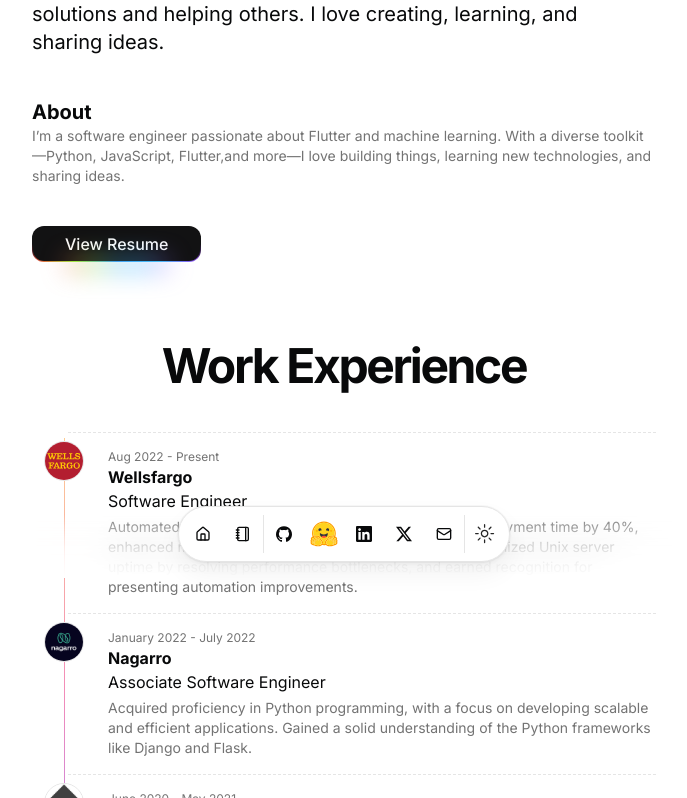
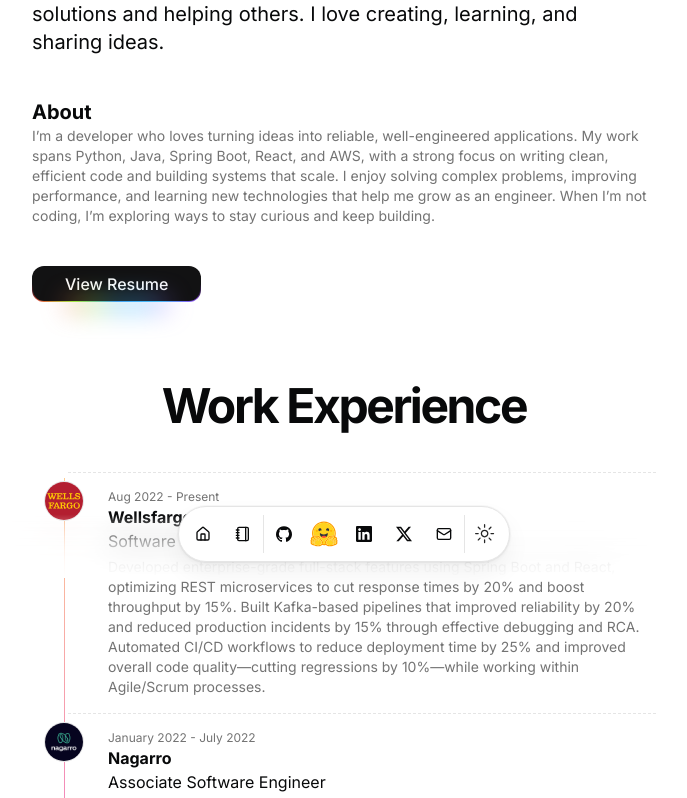
Before and after one commit to imaditya123/portfolio, a Next.js app: page / in a window 1280 px wide. Shown: the part 222-1020 px from the top of the page, without its empty margins (296-983 px from the left). Built offline with nearby package versions, Linux system fonts and the light colour scheme.

Commit message:
added the Job desctiption

```diff
--- a/src/data/resume.tsx
+++ b/src/data/resume.tsx
@@ -12,7 +12,7 @@ export const DATA = {
   designation: "Software Engineer",
   blog_url: "https://medium.com/@imadityarathore",
   summary:
-    "I’m a software engineer passionate about Flutter and machine learning. With a diverse toolkit—Python, JavaScript, Flutter,and more—I love building things, learning new technologies, and sharing ideas.",
+    "I’m a developer who loves turning ideas into reliable, well-engineered applications. My work spans Python, Java, Spring Boot, React, and AWS, with a strong focus on writing clean, efficient code and building systems that scale. I enjoy solving complex problems, improving performance, and learning new technologies that help me grow as an engineer. When I’m not coding, I’m exploring ways to stay curious and keep building.",
   skills: [
     "Python",
     "SQL",
@@ -101,8 +101,7 @@ export const DATA = {
       start: "Aug 2022",
       end: "Present",
       description:
-        "Automated server configuration with Ansible reducing deployment time by 40%, enhanced monitoring efficiency by 35% using Python, optimized Unix server uptime by resolving performance bottlenecks, and earned recognition for presenting automation improvements.",
-    },
+        "Developed enterprise-grade full-stack features using Spring Boot and React, optimizing REST microservices to cut response times by 20% and boost throughput by 15%. Built Kafka-based pipelines that improved reliability by 20% and reduced production incidents by 15% through effective debugging and RCA. Automated CI/CD workflows to reduce deployment time by 25% and improved overall code quality—cutting regressions by 10%—while working within Agile/Scrum processes."    },
     {
       company: "Nagarro",
       badges: [],
@@ -113,8 +112,7 @@ export const DATA = {
       start: "January 2022",
       end: "July 2022",
       description:
-        "Acquired proficiency in Python programming, with a focus on developing scalable and efficient applications. Gained a solid understanding of the Python frameworks like Django and Flask.",
-    },
+        "Developed scalable, efficient applications using Python, including building web applications with the Flask framework. Optimized code for performance and maintainability through best practices and gained strong proficiency in Python tooling and frameworks to streamline development. Worked with cloud-native design patterns and gained familiarity with key AWS services to support modern, cloud-ready applications."    },
     {
       company: "Simplifii Labs",
       href: "https://simplifii.com/",
```
